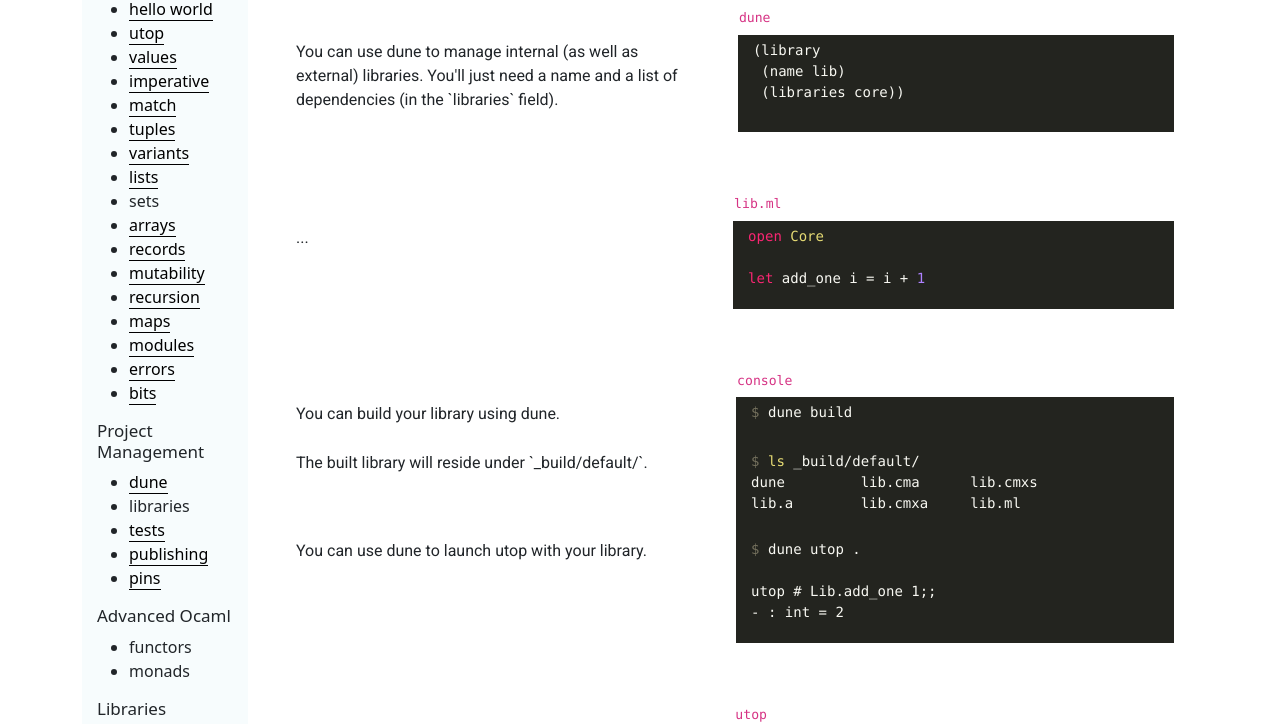
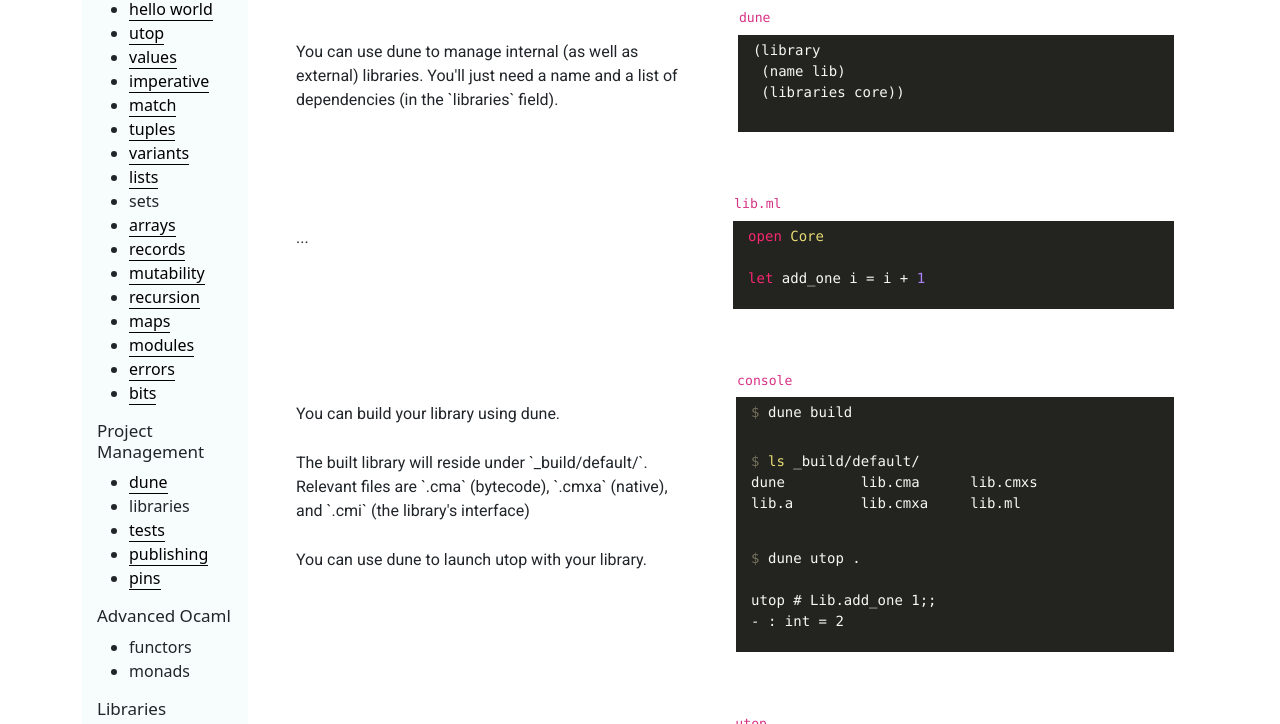
Before and after one commit to o1-labs/ocamlbyexample, a plain HTML site: page build-libraries.html in a window 1280 px wide. Shown: the part 274-998 px from the top of the page. Drawn offline with nearby package versions, Linux system fonts and the light colour scheme; a script that the page names is missing.

Commit message:
deploy: fe41b07f06776aa95630d98cc46d7f4a783e42da

```diff
--- a/build-libraries.html
+++ b/build-libraries.html
@@ -608,7 +608,7 @@ let add_one i = i + 1</code></pre>
 
                         <tr>
                             <td class="explanation">
-                                The built library will reside under `_build/default/`.
+                                The built library will reside under `_build/default/`. Relevant files are `.cma` (bytecode), `.cmxa` (native), and `.cmi` (the library&apos;s interface)
                             </td>
                             <td class="code">
                                 <pre><code class="console">$ ls _build/default/
```
